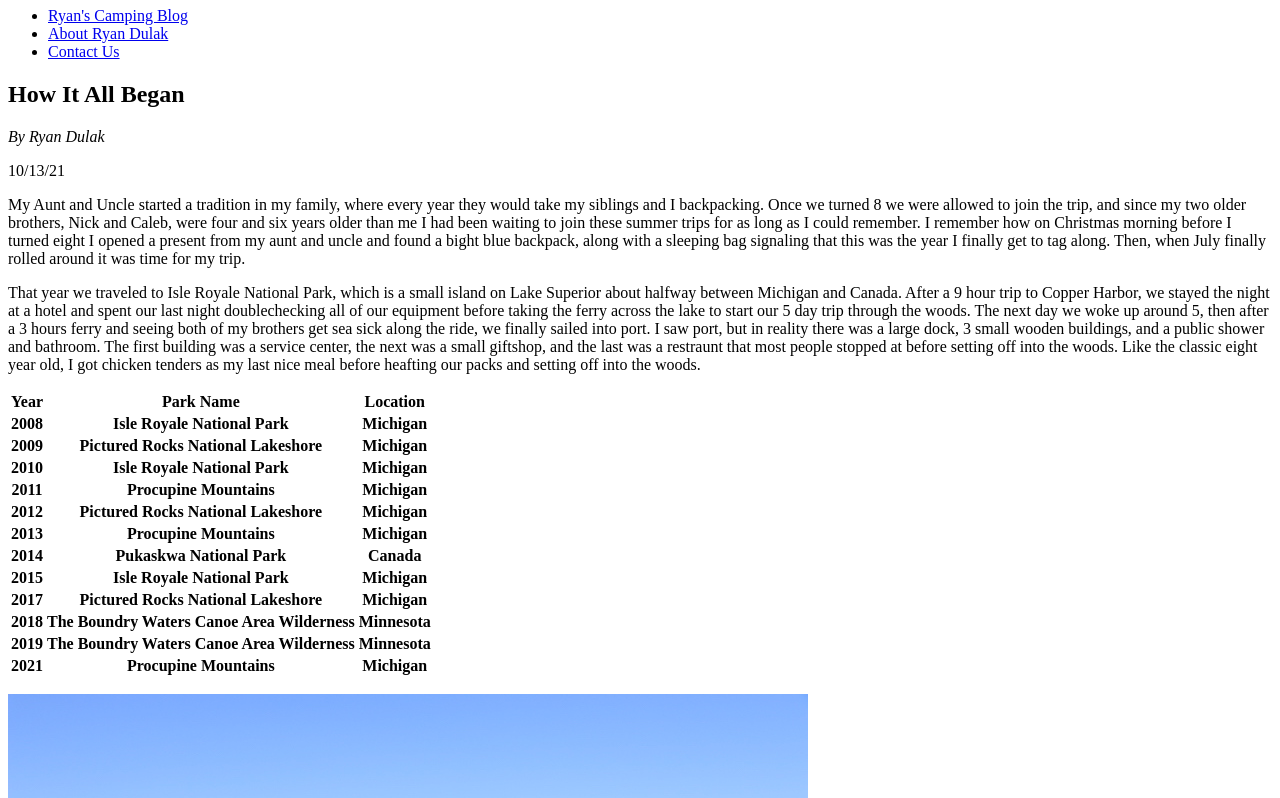
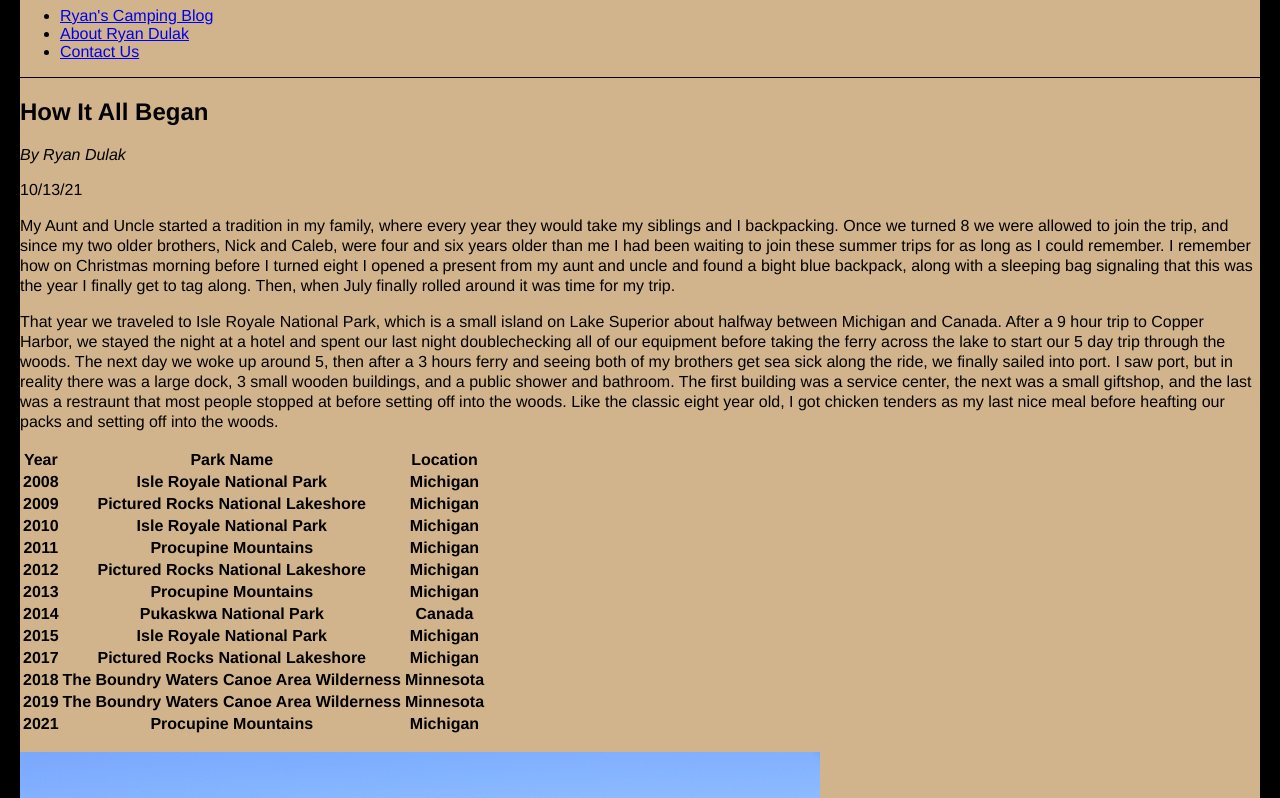
Before and after one commit to dulakrya/mi349_blog, a plain HTML site: page index.html in a window 1280 px wide. Shown: the part 73-871 px from the top of the page. Drawn offline with Linux system fonts and the light colour scheme.

Commit message:
added style

```diff
--- a/index.html
+++ b/index.html
@@ -4,6 +4,7 @@
     <meta charset="UTF-8">
     <meta http-equiv="X-UA-Compatible" content="IE=edge">
     <meta name="viewport" content="width=device-width, initial-scale=1.0">
+    <link rel="stylesheet" href="style.css">
     <title>Ryan's Camping Blog</title>
 </head>
 <body>
@@ -18,8 +19,9 @@
         </nav>
     </header>
 
-    <section>
+    <section id="blog">
         <h2>How It All Began</h2>
+        <article class="blog-post">
             <address>By Ryan Dulak</address>
             <p><time datetime="2021-10-13" title="10/13/21">10/13/21</time></p>
             <p>My Aunt and Uncle started a tradition in my family, where every year they would take my siblings and I backpacking. Once we turned 8 we were allowed to
@@ -102,8 +104,9 @@
                 </table>
 
             <p><img src="IMG_5283.JPG" alt="Shore Picture of Isle Royale"></p>
-
+        </article>
         <h2>What Every Day Was Like</h2>
+        <article class="blog-post">
             <address>By Ryan Dulak</address>
             <p><time datetime="2021-10-14" title="10/14/21">10/14/21</time></p>
             <p>Each day we would wake up and start a fire, our breakfast would be oatmeal and hot chocolate. Once we finished eating and cleaning our mugs
@@ -122,6 +125,7 @@
                 fire. By the time it was dark, everyone was mostly ready to climb into their tents and get ready for the next day.</p>
 
             <p><img src="IMG_5428.JPG" alt="Picture of Isle Royale"></p>
+        </article>
     </section>
     <section>
         <h2>Sign up for our Newsletter</h2>
--- /dev/null
+++ b/style.css
@@ -0,0 +1,25 @@
+html {
+    background: black;
+}
+body {
+    font-family:'Franklin Gothic Medium', 'Arial Narrow', Arial, sans-serif;
+    background:tan;
+    margin: 20px;
+    margin-bottom: 20px;
+}
+h2 {
+    font-size: 1.5em;
+}
+p {
+    line-height: 1.25em;
+}
+#blog {
+    border-top:1px solid black;
+}
+.blog-post {
+    border-bottom:1px solid black;
+}
+}
+a[href$=".html"] {
+    color:sienna;
+}
```
Also changed, not shown: about.html (+1 -1 lines), contact.html (+4 -4 lines). Lines whose indentation alone changed are shown as unchanged.
